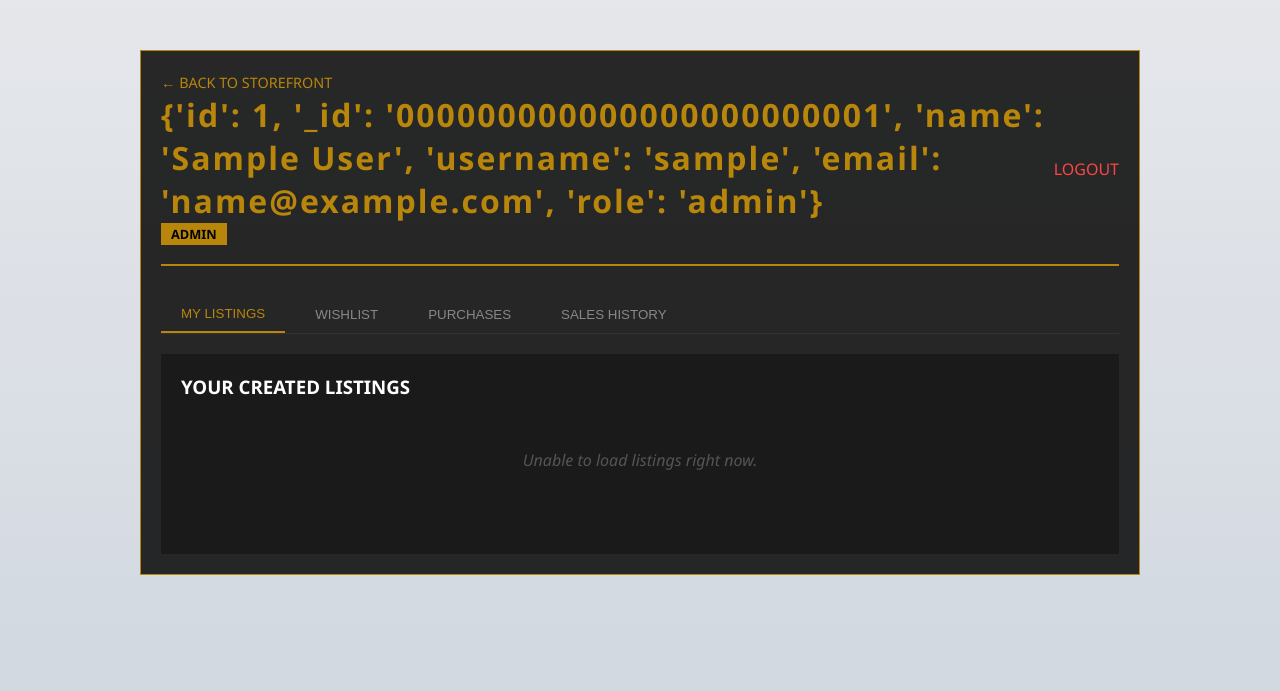
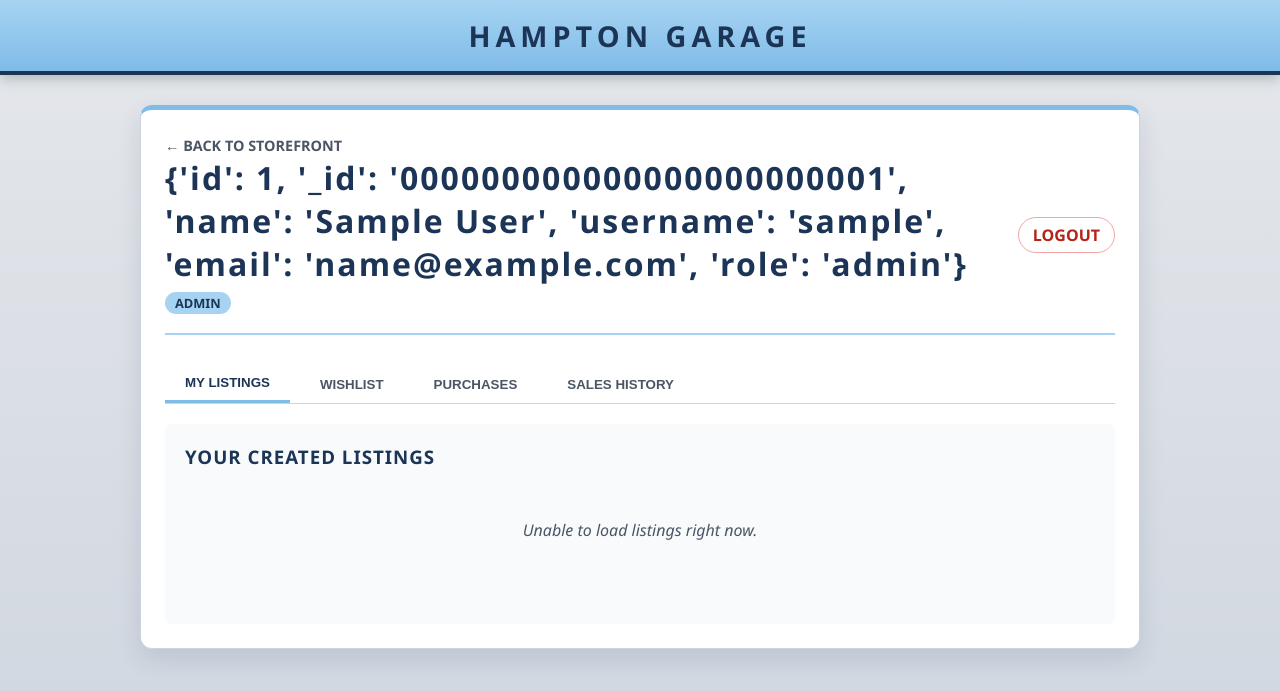
Before and after one commit to EzariaA/HamptonGarage--development, a Flask app: page /auth/account in a window 1280 px wide. Shown: the top 691 px of the page. Run offline with Flask 3, Linux system fonts and the light colour scheme; the visitor is signed in with stand-in values (Sample User, id 1).

Commit message:
Restyle the account page with the garage theme
What changed:
- Account page (opened from the profile icon) now matches the rest of the
  site: blue Hampton Garage banner, light gray page, white card with a blue
  top line, navy text, blue underline on the active tab, white rows for
  listings / wishlist / purchases, gray pill buttons, and a red outlined
  Logout link (moved from an inline style to the .logout-link class).
- Replaced Vault wording: "SECURED WISHLIST" -> "MY WISHLIST",
  "OPERATOR" -> "MY ACCOUNT", "No active listings found in the vault." ->
  "You don't have any active listings yet."
- account.css no longer uses the old gold variables. base.css comment
  updated: the gold variables are now only used by the cart page.
- docs/mase-fixes-changes.md: account page moved to the redesigned list.

What happens:
- Same tabs and data; only the look and a few labels changed.

Co-Authored-By: Claude Opus 5.5 <noreply@anthropic.com>

```diff
--- a/static/css/base.css
+++ b/static/css/base.css
@@ -11,7 +11,7 @@
     that color on every page that uses it.
 */
 :root {
-    /* Old Vault colors - still used by the account page (account.css).
+    /* Old Vault colors - still used by the cart page (cart.css, cart.html).
        Can be removed once that page is switched to the garage theme. */
     --gold: #B8860B;
     --gold-light: #d4af37;
--- a/static/css/pages/account.css
+++ b/static/css/pages/account.css
@@ -2,47 +2,87 @@
     account.css
     Moved out of the inline <style> block in account.html
     by Mason Johnson, Iteration 2, 10/1/26
+    Switched to the garage theme (blue banner, light gray page, white card,
+    navy text, gray buttons) by Mason Johnson, 10/27/26.
+    Colors like var(--navy) come from base.css.
 */
-        :root { --gold: #B8860B; --dark-bg: #121212; }
-
-        body { background-color: #000; color: white; font-family: 'Segoe UI', sans-serif; }
-
-        .account-container {
-            max-width: 1000px; margin: 50px auto; padding: 20px;
-            background: rgba(18, 18, 18, 0.9); border: 1px solid var(--gold);
+        /* Light gray page instead of the old black one */
+        body {
+            background: linear-gradient(to bottom, var(--page-gray), #cfd6df) fixed;
+            color: var(--navy);
+            font-family: 'Segoe UI', Arial, sans-serif;
         }
 
+        /* Space between the blue banner and the account card */
+        .site-banner {
+            margin-bottom: 30px;
+        }
+
+        /* White card that holds the whole account page */
+        .account-container {
+            max-width: 1000px; margin: 0 auto 50px; padding: 24px;
+            background: var(--card-white);
+            border: 1px solid var(--border-gray);
+            border-top: 5px solid var(--baby-blue-dark);
+            border-radius: 12px;
+            box-shadow: 0 10px 25px rgba(28, 53, 87, 0.12);
+        }
+
+        /* Username + role on the left, logout on the right */
         .profile-header {
             display: flex; justify-content: space-between; align-items: center;
-            border-bottom: 2px solid var(--gold); padding-bottom: 20px; margin-bottom: 30px;
+            border-bottom: 2px solid var(--baby-blue); padding-bottom: 20px; margin-bottom: 30px;
         }
 
-        .user-meta h1 { margin: 0; color: var(--gold); letter-spacing: 2px; }
+        /* Username */
+        .user-meta h1 { margin: 0 0 6px; color: var(--navy); letter-spacing: 2px; }
+
+        /* Small "STUDENT" / "ADMIN" pill under the username */
         .role-badge {
-            background: var(--gold); color: black; padding: 2px 10px;
+            background: var(--baby-blue); color: var(--navy); padding: 2px 10px;
+            border-radius: 999px;
             font-size: 0.8rem; font-weight: bold; text-transform: uppercase;
         }
 
-        /* Tabs Styling */
-        .tab-menu { display: flex; gap: 10px; margin-bottom: 20px; border-bottom: 1px solid #333; }
+        /* Logout link (red so it stands out as "leaving") */
+        .logout-link {
+            color: #b42318;
+            font-weight: 700;
+            text-decoration: none;
+            border: 1px solid #f1a5a5;
+            border-radius: 999px;
+            padding: 6px 14px;
+        }
+        .logout-link:hover { background: #fdecec; }
+
+        /* Tabs Styling: the active tab gets a navy underline */
+        .tab-menu { display: flex; flex-wrap: wrap; gap: 10px; margin-bottom: 20px; border-bottom: 1px solid var(--border-gray); }
         .tab-link {
             padding: 10px 20px; cursor: pointer; background: none; border: none;
-            color: #888; text-transform: uppercase; transition: 0.3s;
+            color: var(--text-gray); font-weight: 600; text-transform: uppercase; transition: 0.3s;
         }
-        .tab-link.active { color: var(--gold); border-bottom: 2px solid var(--gold); }
+        .tab-link:hover { color: var(--navy); }
+        .tab-link.active { color: var(--navy); border-bottom: 3px solid var(--baby-blue-dark); }
 
-        .tab-content { display: none; padding: 20px; background: #1a1a1a; min-height: 200px; }
+        /* Only the active tab's content is shown (account.html's openTab() switches it) */
+        .tab-content { display: none; padding: 20px; background: #f8fafc; border-radius: 8px; min-height: 200px; }
         .tab-content.active { display: block; }
 
-        .empty-state { color: #555; text-align: center; padding-top: 50px; font-style: italic; }
+        /* Section headings inside each tab */
+        .tab-content h3 { margin-top: 0; color: var(--navy); letter-spacing: 1px; }
 
+        /* "Nothing here yet" text */
+        .empty-state { color: var(--text-gray); text-align: center; padding-top: 50px; font-style: italic; }
+
+        /* My Listings tab: one white row per listing */
         .listing-items { display: grid; gap: 12px; margin-top: 16px; }
         .listing-row {
             display: flex;
             justify-content: space-between;
             align-items: center;
-            border: 1px solid #333;
-            background: #111;
+            border: 1px solid var(--border-gray);
+            border-radius: 8px;
+            background: white;
             padding: 12px 14px;
         }
         .listing-main {
@@ -91,43 +135,54 @@
             width: 46px;
             height: 46px;
             object-fit: cover;
-            border: 1px solid #333;
-            background: #1a1a1a;
+            border: 1px solid var(--border-gray);
+            border-radius: 6px;
+            background: var(--page-gray);
         }
-        .wishlist-title { font-weight: 700; color: #f0f0f0; }
-        .wishlist-meta { color: #bbb; font-size: 0.9rem; margin-top: 3px; }
+        .wishlist-title { font-weight: 700; color: var(--navy); }
+        .wishlist-meta { color: var(--text-gray); font-size: 0.9rem; margin-top: 3px; }
+
+        /* "Remove" button: white with a gray outline */
         .wishlist-remove-btn {
-            border: 1px solid #666;
-            background: transparent;
-            color: #ddd;
-            padding: 6px 10px;
+            border: 1px solid var(--btn-gray);
+            border-radius: 999px;
+            background: white;
+            color: var(--btn-gray-dark);
+            padding: 6px 12px;
             cursor: pointer;
             font-size: 0.8rem;
             text-transform: uppercase;
         }
-        .wishlist-remove-btn:hover { border-color: #aaa; color: #fff; }
+        .wishlist-remove-btn:hover { background: var(--page-gray); }
 
+        /* "Add to cart" button: solid gray */
         .wishlist-cart-btn {
-            border: 1px solid var(--gold);
-            background: transparent;
-            color: var(--gold);
-            padding: 6px 10px;
+            border: 1px solid var(--btn-gray-dark);
+            border-radius: 999px;
+            background: var(--btn-gray);
+            color: white;
+            padding: 6px 12px;
             cursor: pointer;
             font-size: 0.8rem;
             text-transform: uppercase;
             margin-right: 6px;
         }
-        .wishlist-cart-btn:hover { background: rgba(184,134,11,0.15); }
+        .wishlist-cart-btn:hover { background: var(--btn-gray-dark); }
         .wishlist-cart-btn:disabled { opacity: 0.5; cursor: not-allowed; }
 
+        /* Purchases tab: one white box per order */
         .purchase-items { display: grid; gap: 12px; margin-top: 16px; }
         .purchase-row {
-            border: 1px solid #333;
-            background: #111;
+            border: 1px solid var(--border-gray);
+            border-left: 5px solid var(--baby-blue-dark);
+            border-radius: 8px;
+            background: white;
             padding: 14px;
         }
-        .purchase-conf { color: var(--gold); font-size: 0.8rem; font-weight: bold; letter-spacing: 1px; margin-bottom: 4px; }
-        .purchase-meta { color: #aaa; font-size: 0.85rem; margin-top: 4px; }
-        .purchase-total { color: var(--gold); font-weight: bold; float: right; }
+        .purchase-conf { color: var(--navy); font-size: 0.8rem; font-weight: bold; letter-spacing: 1px; margin-bottom: 4px; }
+        .purchase-meta { color: var(--text-gray); font-size: 0.85rem; margin-top: 4px; }
+        .purchase-total { color: var(--navy); font-weight: bold; float: right; }
 
-        .back-btn { color: var(--gold); text-decoration: none; font-size: 0.9rem; }
+        /* "Back to storefront" link at the top of the card */
+        .back-btn { color: var(--btn-gray-dark); font-weight: 600; text-decoration: none; font-size: 0.9rem; }
+        .back-btn:hover { color: var(--navy); text-decoration: underline; }
--- a/templates/account.html
+++ b/templates/account.html
@@ -2,6 +2,7 @@
 Made by Madison Boyd on  3/23/2026
 #}
 {# Migrated to extend base.html by Mason Johnson, Iteration 2, 10/1/26 #}
+{# Switched to the garage theme (blue banner, no Vault wording) by Mason Johnson 10/27/26 #}
 {% extends "base.html" %}
 
 {% block title %}Account Console{% endblock %}
@@ -12,16 +13,21 @@ Made by Madison Boyd on  3/23/2026
 {% endblock %}
 
 {% block content %}
+<!-- Shared baby blue banner (styles in base.css) -->
+<header class="site-banner">
+    <a href="/storefronts">HAMPTON GARAGE</a>
+</header>
+
 <div class="account-container">
     <a href="{{ url_for('storefront_pages_bp.my_storefront_page') }}" class="back-btn">← BACK TO STOREFRONT</a>
 
     <div class="profile-header">
         <div class="user-meta">
-            <h1>{{ session['user'] if 'user' in session else 'OPERATOR' }}</h1>
+            <h1>{{ session['user'] if 'user' in session else 'MY ACCOUNT' }}</h1>
             <span class="role-badge">{{ session['role'] if 'role' in session else 'USER' }}</span>
         </div>
         <div class="logout-section">
-            <a href="{{ url_for('auth.logout')}}" style="color: #ff4444; text-decoration: none;">LOGOUT</a>
+            <a href="{{ url_for('auth.logout')}}" class="logout-link">LOGOUT</a>
         </div>
     </div>
 
@@ -39,7 +45,7 @@ Made by Madison Boyd on  3/23/2026
     </div>
 
     <div id="wishlist" class="tab-content">
-        <h3>SECURED WISHLIST</h3>
+        <h3>MY WISHLIST</h3>
         <p id="wishlistEmptyState" class="empty-state">Your wishlist is currently empty.</p>
         <div id="wishlistItemsContainer" class="wishlist-items"></div>
     </div>
@@ -281,7 +287,7 @@ Made by Madison Boyd on  3/23/2026
         const visibleListings = listings.filter((item) => item.status !== "DELETED");
 
         if (!visibleListings.length) {
-            emptyState.textContent = "No active listings found in the vault.";
+            emptyState.textContent = "You don't have any active listings yet.";
             emptyState.style.display = "block";
             return;
         }
@@ -402,7 +408,7 @@ Made by Madison Boyd on  3/23/2026
                         ${order.buyer_first_name} ${order.buyer_last_name}
                         &nbsp;&mdash;&nbsp;
                         <a href="/order-confirmation?conf=${encodeURIComponent(order.confirmation_number)}"
-                           style="color:var(--gold); font-size:0.8rem;">View Details</a>
+                           style="color:var(--navy); font-weight:600; font-size:0.8rem;">View Details</a>
                     </div>
                 `;
                 if (container) container.appendChild(row);
```
Also changed, not shown: other parts of static/css/pages/account.css (+14 -10 lines), docs/mase-fixes-changes.md (+3 -1 lines).
